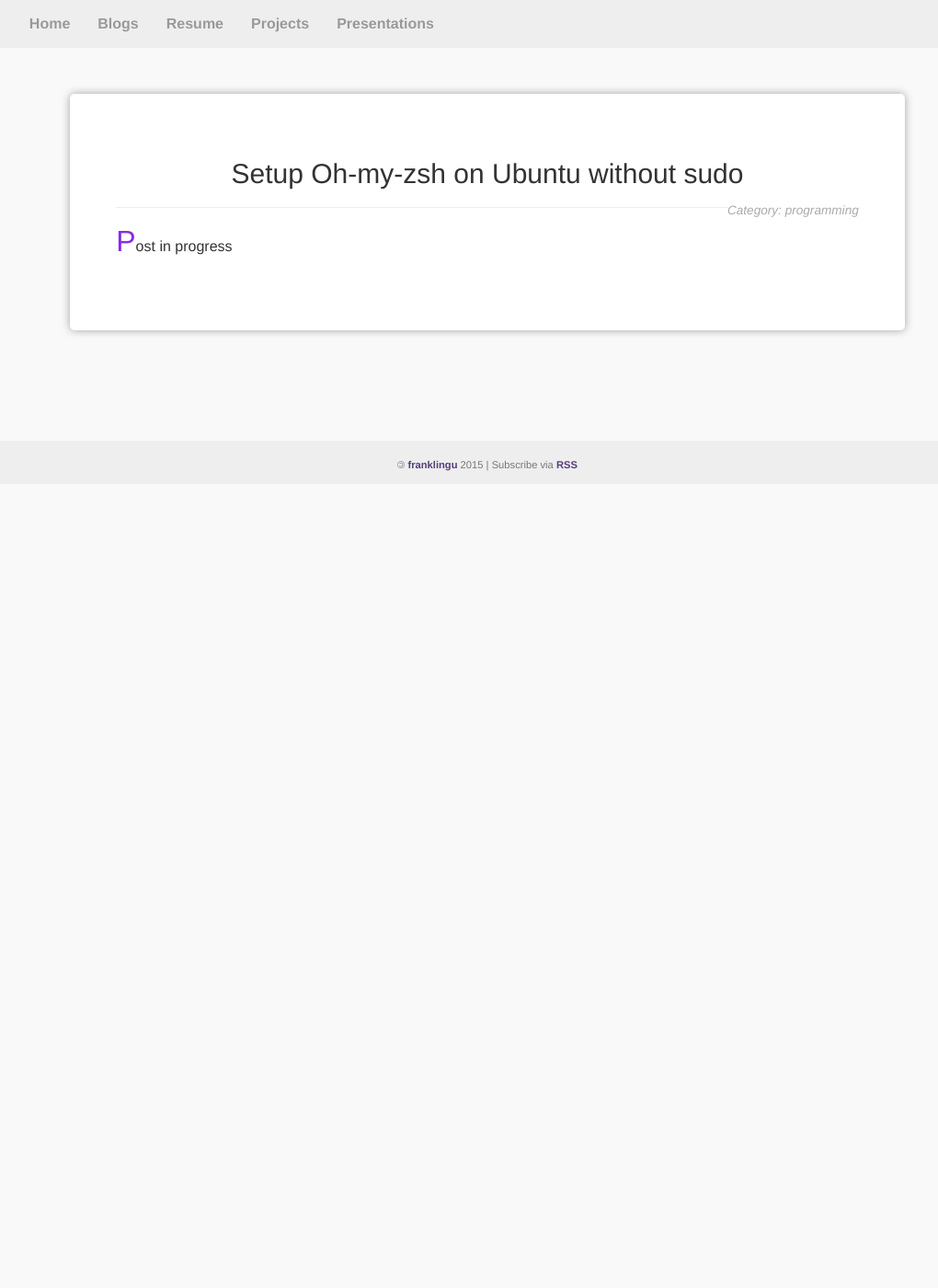
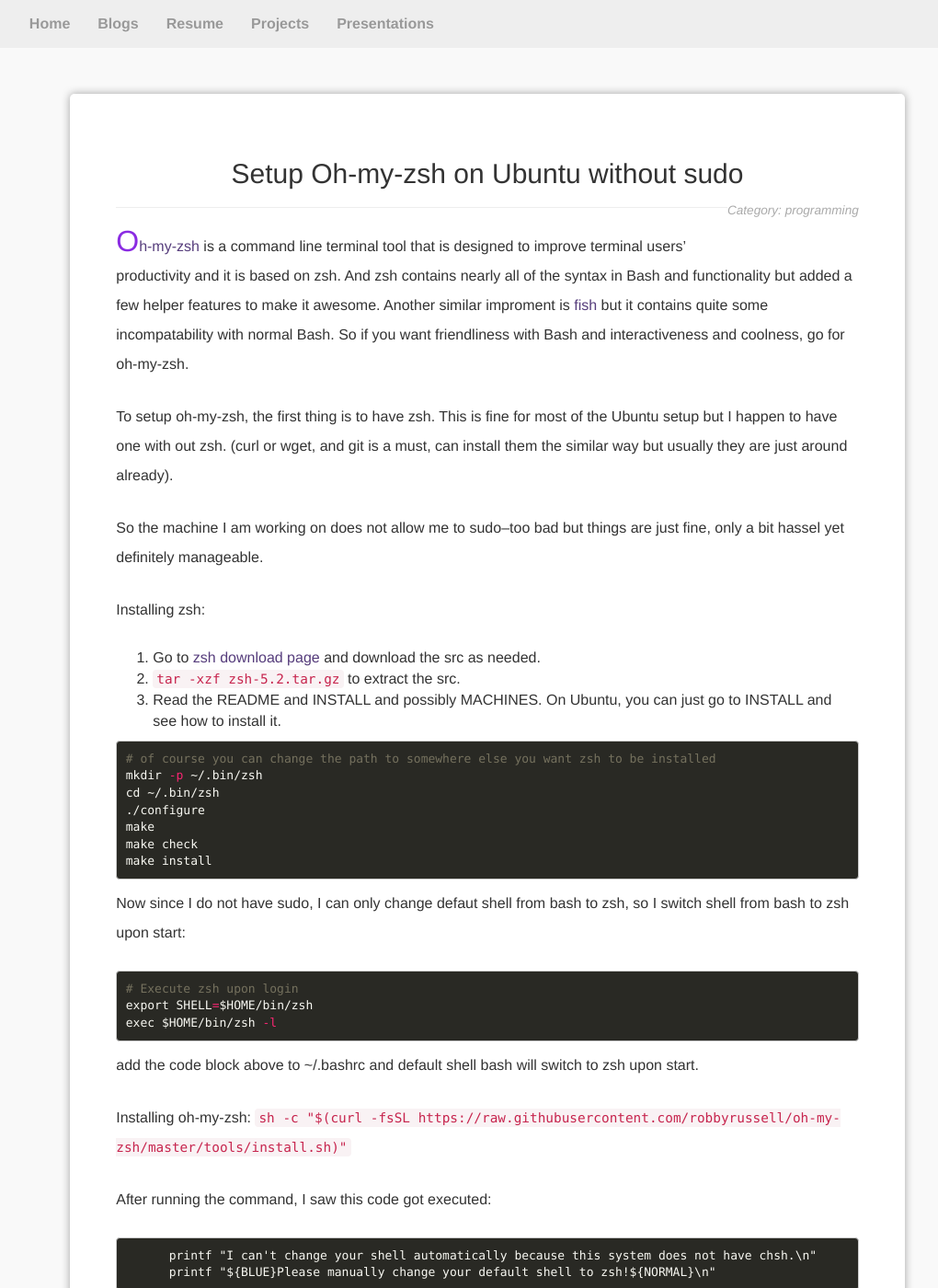
Before and after one commit to franklingu/franklingu.github.io, a Jekyll site: the page built from _posts/2016-05-24-setup-oh-my-zsh-on-ubuntu-without-sudo.markdown, in a window 1280 px wide and 1400 px high. Shown: the whole window at 92% size, without its empty margins (110-1130 px from the left). Built offline with Jekyll 4.4.1, drawn with Linux system fonts in a browser that asks for light colours; nearby versions of some CDN libraries; comment, search, counter and statistics services are not loaded; some of the changed text lies outside the part shown.

Commit message:
Update 2016-05-24-setup-oh-my-zsh-on-ubuntu-without-sudo.markdown

```diff
--- a/_posts/2016-05-24-setup-oh-my-zsh-on-ubuntu-without-sudo.markdown
+++ b/_posts/2016-05-24-setup-oh-my-zsh-on-ubuntu-without-sudo.markdown
@@ -6,4 +6,48 @@
 meta_desc: Setup oh-my-zsh on Ubuntu without sudo--installing zsh to home directory, modify PATH and change shell to zsh at terminal startup.
 ---
 
-Post in progress
+[Oh-my-zsh](https://github.com/robbyrussell/oh-my-zsh) is a command line terminal tool that is designed to improve terminal users' productivity and it is based on zsh. And zsh contains nearly all of the syntax in Bash and functionality but added a few helper features to make it awesome. Another similar improment is [fish](https://github.com/fish-shell/fish-shell) but it contains quite some incompatability with normal Bash. So if you want friendliness with Bash and interactiveness and coolness, go for oh-my-zsh.
+
+To setup oh-my-zsh, the first thing is to have zsh. This is fine for most of the Ubuntu setup but I happen to have one with out zsh. (curl or wget, and git is a must, can install them the similar way but usually they are just around already).
+
+So the machine I am working on does not allow me to sudo--too bad but things are just fine, only a bit hassel yet definitely manageable.
+
+Installing zsh:
+1. Go to [zsh download page](http://zsh.sourceforge.net/Arc/source.html) and download the src as needed.
+2. `tar -xzf zsh-5.2.tar.gz` to extract the src.
+3. Read the README and INSTALL and possibly MACHINES. On Ubuntu, you can just go to INSTALL and see how to install it.
+
+~~~bash
+# of course you can change the path to somewhere else you want zsh to be installed
+mkdir -p ~/.bin/zsh
+cd ~/.bin/zsh
+./configure
+make
+make check
+make install
+~~~
+
+Now since I do not have sudo, I can only change defaut shell from bash to zsh, so I switch shell from bash to zsh upon start:
+
+~~~bash
+# Execute zsh upon login
+export SHELL=$HOME/bin/zsh
+exec $HOME/bin/zsh -l
+~~~
+add the code block above to ~/.bashrc and default shell bash will switch to zsh upon start.
+
+Installing oh-my-zsh:
+`sh -c "$(curl -fsSL https://raw.githubusercontent.com/robbyrussell/oh-my-zsh/master/tools/install.sh)"`
+
+After running the command, I saw this code got executed:
+~~~
+      printf "I can't change your shell automatically because this system does not have chsh.\n"
+      printf "${BLUE}Please manually change your default shell to zsh!${NORMAL}\n"
+~~~
+
+But do not worry, I have changed the shell to zsh. This step fails because I do not have sudo privilige.
+
+Now you can go through normal configuration with oh-my-zsh and enjoy its awesomeness.
+
+Note:
+1. Change your terminal's encoding to UTF-8. Without this you may see garbage output--and it it the most widely used encoding anyway.
```
